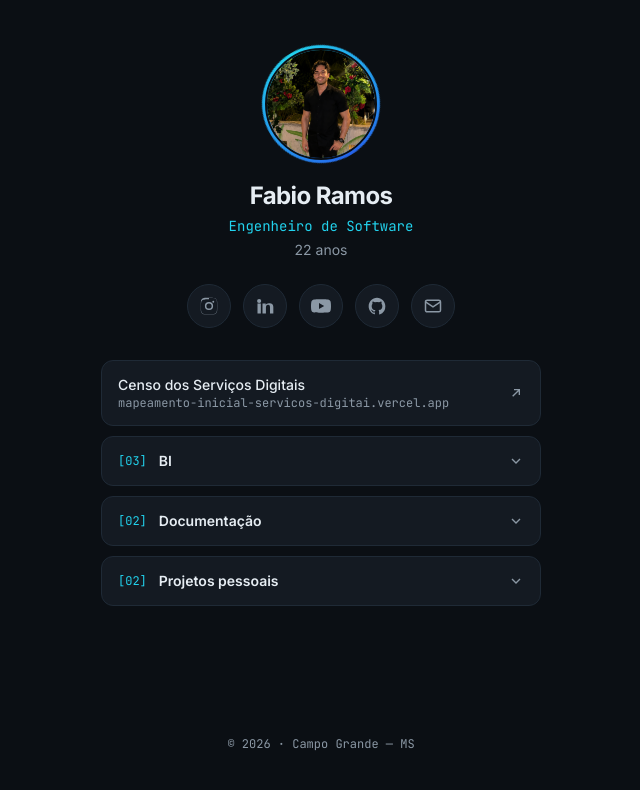
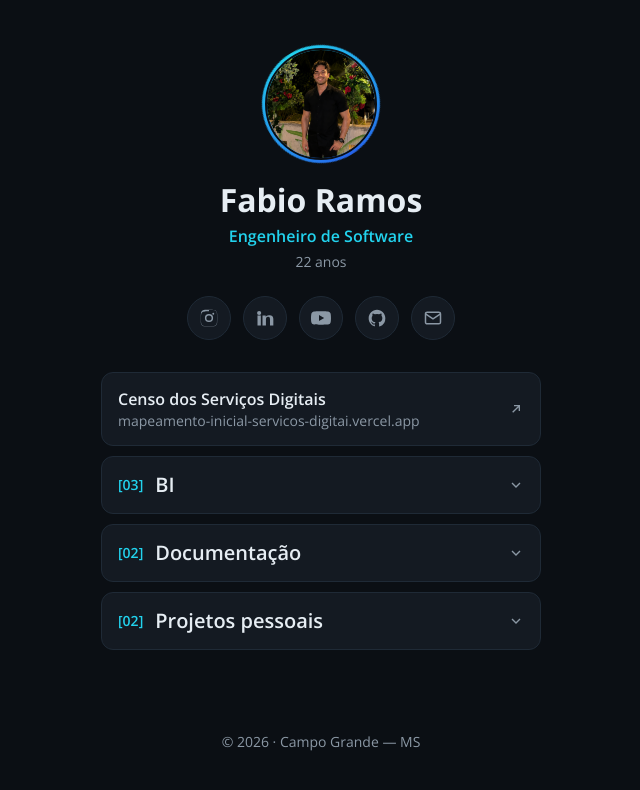
Before and after one commit to fabioramos-02/portfolio, a Next.js app: page / in a window 1280 px wide. Shown: the top 790 px of the page, without its empty margins (319-959 px from the left). Built offline with nearby package versions, Linux system fonts and the light colour scheme.

Commit message:
style: tipografia alinhada ao Design System MS (Open Sans + escala DS, sem mono)

```diff
--- a/app/globals.css
+++ b/app/globals.css
@@ -20,8 +20,10 @@
   --color-muted: var(--muted);
   --color-accent: var(--accent);
   --color-accent-2: var(--accent-2);
-  --font-sans: var(--font-inter);
-  --font-mono: var(--font-jetbrains);
+  /* Tipografia espelhando o Design System MS (ds-sis) */
+  --font-sans: var(--font-open-sans); /* corpo/default */
+  --font-display: "Avenir Next LT Pro", var(--font-open-sans), system-ui, sans-serif; /* títulos/acento */
+  --font-ui: var(--font-roboto), system-ui, sans-serif; /* botões */
 }
 
 html {
@@ -31,7 +33,7 @@ html {
 body {
   background: var(--bg);
   color: var(--text);
-  font-family: var(--font-sans), system-ui, sans-serif;
+  font-family: var(--font-sans), "Open Sans", system-ui, sans-serif;
   -webkit-font-smoothing: antialiased;
 }
 
--- a/app/layout.tsx
+++ b/app/layout.tsx
@@ -1,15 +1,16 @@
 import type { Metadata } from "next";
-import { Inter, JetBrains_Mono } from "next/font/google";
+import { Open_Sans, Roboto } from "next/font/google";
 import "./globals.css";
 import { profile } from "@/data/profile";
 
-const inter = Inter({
-  variable: "--font-inter",
+const openSans = Open_Sans({
+  variable: "--font-open-sans",
   subsets: ["latin"],
 });
 
-const jetbrainsMono = JetBrains_Mono({
-  variable: "--font-jetbrains",
+const roboto = Roboto({
+  variable: "--font-roboto",
+  weight: ["400", "600"],
   subsets: ["latin"],
 });
 
@@ -24,7 +25,7 @@ export default function RootLayout({
   children: React.ReactNode;
 }>) {
   return (
-    <html lang="pt-BR" className={`${inter.variable} ${jetbrainsMono.variable}`}>
+    <html lang="pt-BR" className={`${openSans.variable} ${roboto.variable}`}>
       <body className="min-h-screen">{children}</body>
     </html>
   );
--- a/app/page.tsx
+++ b/app/page.tsx
@@ -23,7 +23,7 @@ export default function Home() {
         ))}
       </section>
 
-      <footer className="mt-auto pt-10 text-center font-mono text-xs text-muted">
+      <footer className="mt-auto pt-10 text-center text-sm text-muted">
         © {new Date().getFullYear()} · Campo Grande — MS
       </footer>
     </main>
--- a/components/Accordion.tsx
+++ b/components/Accordion.tsx
@@ -17,8 +17,10 @@ export function Accordion({ category }: { category: Category }) {
         className="flex w-full items-center justify-between gap-3 px-4 py-3.5 text-left transition-colors hover:bg-surface-hover"
       >
         <span className="flex items-center gap-3">
-          <span className="font-mono text-xs text-accent">[{count}]</span>
-          <span className="text-sm font-semibold text-text">{category.name}</span>
+          <span className="text-sm font-semibold text-accent">[{count}]</span>
+          <span className="font-display text-xl font-semibold leading-7 text-text">
+            {category.name}
+          </span>
         </span>
         <svg
           viewBox="0 0 24 24"
--- a/components/Hero.tsx
+++ b/components/Hero.tsx
@@ -15,8 +15,10 @@ export function Hero() {
         />
       </div>
 
-      <h1 className="mt-5 text-2xl font-bold tracking-tight">{profile.name}</h1>
-      <p className="mt-1 font-mono text-sm text-accent">{profile.role}</p>
+      <h1 className="mt-5 font-display text-[2rem] font-bold leading-10">
+        {profile.name}
+      </h1>
+      <p className="mt-1 text-base font-semibold text-accent">{profile.role}</p>
       <p className="mt-1 text-sm text-muted">{profile.tagline}</p>
     </header>
   );
--- a/components/LinkRow.tsx
+++ b/components/LinkRow.tsx
@@ -17,10 +17,10 @@ export function LinkRow({ item }: { item: LinkItem }) {
       className="group flex items-center justify-between gap-3 rounded-xl border border-border bg-surface px-4 py-3.5 transition-colors hover:border-accent hover:bg-surface-hover"
     >
       <span className="min-w-0">
-        <span className="block truncate text-sm font-medium text-text">
+        <span className="block truncate text-base font-semibold text-text">
           {item.title}
         </span>
-        <span className="block truncate font-mono text-xs text-muted">
+        <span className="block truncate text-sm text-muted">
           {hostOf(item.url)}
         </span>
       </span>
```
